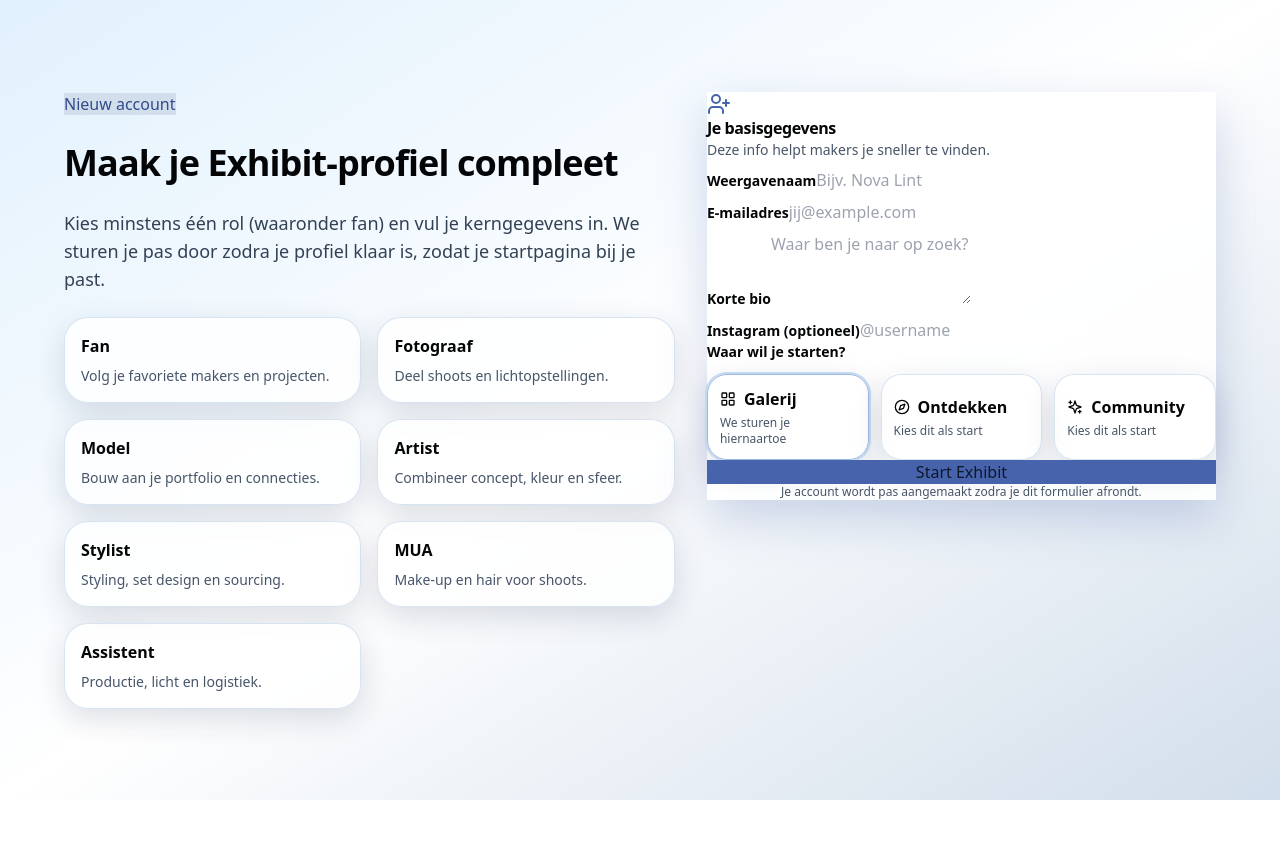
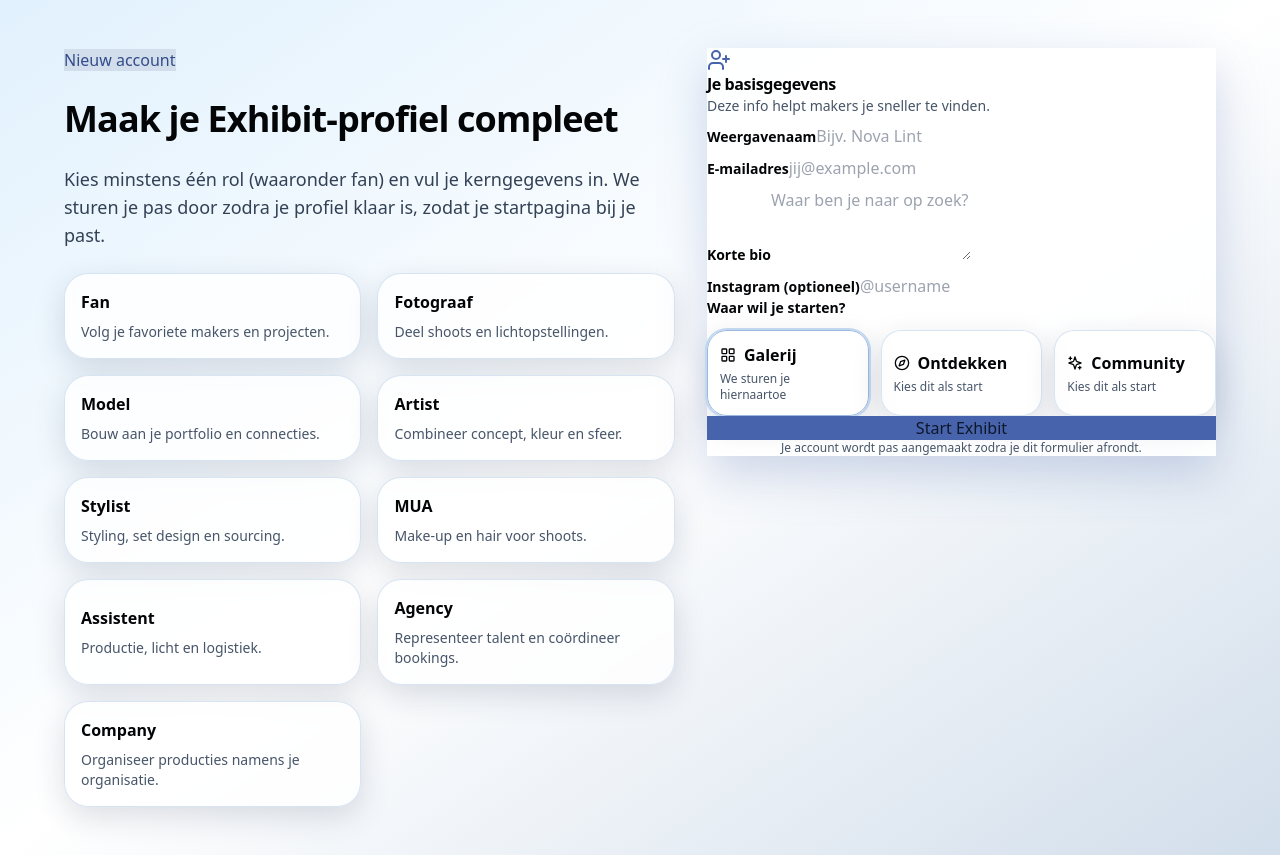
Before and after one commit to 0xGitteth/Exhibit, a React (Vite) app: page /onboarding in a window 1280 px wide. Before the commit the page ends 800 px from the top, so only its background shows below. Built offline with nearby package versions, Linux system fonts and the light colour scheme; no server answers.

Commit message:
Add agency and company onboarding roles

```diff
--- a/Pages/Onboarding.tsx
+++ b/Pages/Onboarding.tsx
@@ -17,6 +17,8 @@ const roleOptions = [
   { id: 'stylist', label: 'Stylist', description: 'Styling, set design en sourcing.' },
   { id: 'makeup_artist', label: 'MUA', description: 'Make-up en hair voor shoots.' },
   { id: 'assistant', label: 'Assistent', description: 'Productie, licht en logistiek.' },
+  { id: 'agency', label: 'Agency', description: 'Representeer talent en coördineer bookings.' },
+  { id: 'company', label: 'Company', description: 'Organiseer producties namens je organisatie.' },
 ];
 
 const startPages = [
```
